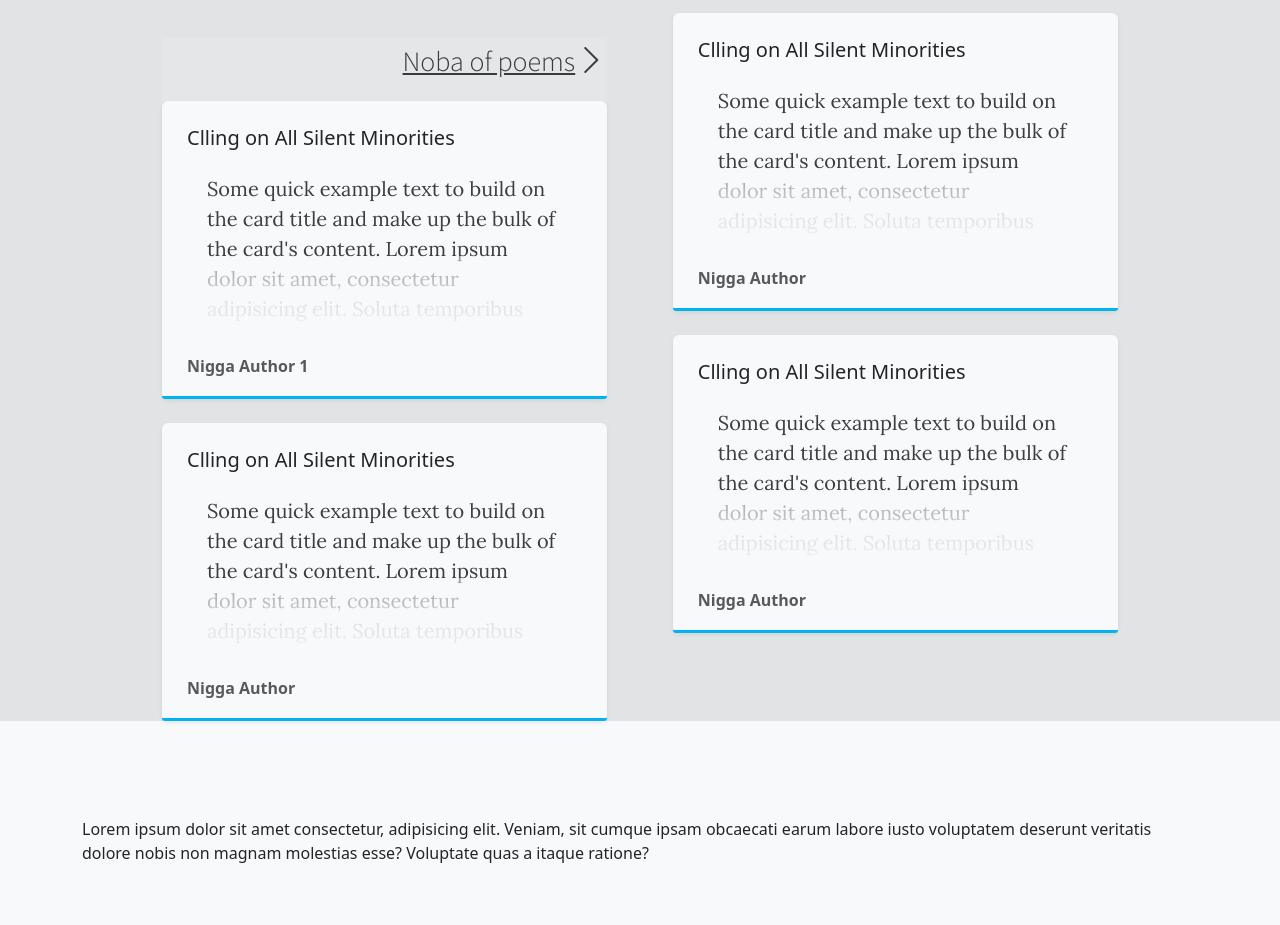
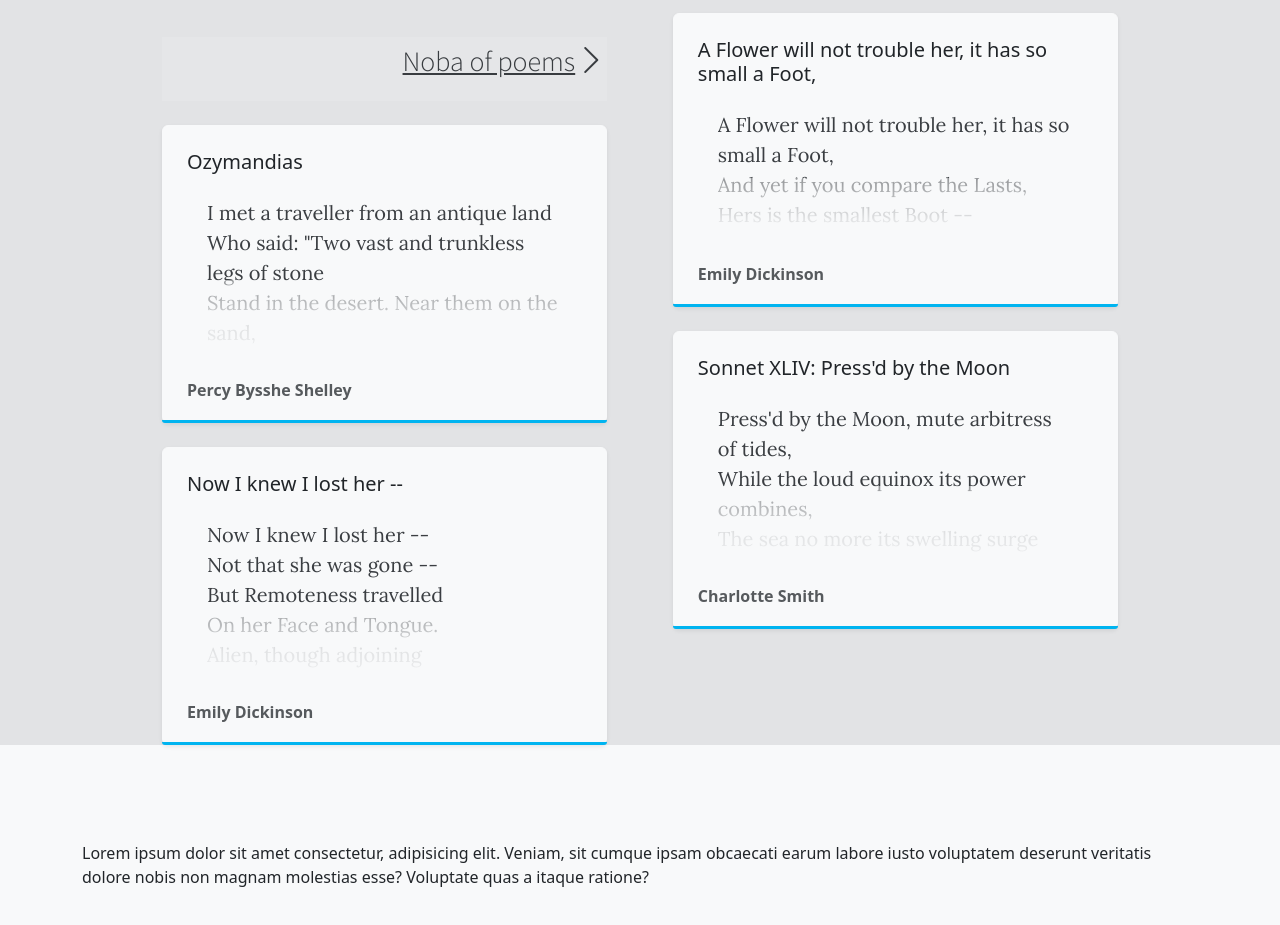
Before and after one commit to mulfranck/poetlines, a React (Create React App) app: page / in a window 1280 px wide. Shown: the part 891-1816 px from the top of the page. Built offline with nearby package versions, Linux system fonts and the light colour scheme.

Commit message:
refractor PoemList for a reusable PoemCard

```diff
--- /dev/null
+++ b/src/components/PoemCard.jsx
@@ -0,0 +1,32 @@
+const PoemCard = (props) => {
+
+  const { title, lines, author } = (props.poem);
+
+  const poemLines = lines.map((line) => {
+    // To random the whitespaces for the html poemline
+    // let rand = Math.floor(Math.random()*10);
+    // rand = rand <= 3 ? rand : Math.abs(rand - 7);
+    // let spacing = ''.repeat(rand);
+    // const newLine = spacing + line;
+    return (
+      <span className="line">{line}</span>
+    )
+  })
+  return (
+    <article className="card bg-light shadow-sm border-light px-4 pt-4 pb-1 my-4">
+          <h5 className="card-title">{title}</h5>
+          <div className="card-body mx-1 position-relative">
+
+            <p className="card-text text-20 para">
+              {poemLines}
+            </p>
+            <div className="faded-text w-100 h-50 position-absolute bottom-0"></div>
+          </div>
+          <div className="footer d-flex flex-column align-items-start">
+            <p className="author fw-bold opacity-75">{author}</p>
+          </div>
+        </article>
+  )
+}
+
+export default PoemCard;
--- a/src/components/PoemList.css
+++ b/src/components/PoemList.css
@@ -29,13 +29,7 @@
    column-gap: 4.1rem;
 }
 
-/* @media (min-width: 576px) {
-  .card-columns {
-    -webkit-column-count: 3;
-    column-count: 3;
-    -webkit-column-gap: 1.25rem;
-    column-gap: 1.25rem;
-    orphans: 1;
-    widows: 1;
-  }
-} */
+.line {
+  display: flex;
+  flex-direction: column;
+}
--- a/src/components/PoemList.js
+++ b/src/components/PoemList.js
@@ -1,4 +1,87 @@
+import PoemCard from './PoemCard';
 import './PoemList.css'
+
+const POEMS = [
+  {
+    title: "Ozymandias",
+    author: "Percy Bysshe Shelley",
+    lines: [
+      "I met a traveller from an antique land",
+      "Who said: \"Two vast and trunkless legs of stone",
+      "Stand in the desert. Near them on the sand,",
+      "Half sunk, a shattered visage lies, whose frown",
+      "And wrinkled lip and sneer of cold command",
+      "Tell that its sculptor well those passions read",
+      "Which yet survive, stamped on these lifeless things,",
+      "The hand that mocked them and the heart that fed.",
+      "And on the pedestal these words appear:",
+      "'My name is Ozymandias, King of Kings:",
+      "Look on my works, ye mighty, and despair!'",
+      "Nothing beside remains. Round the decay",
+      "Of that colossal wreck, boundless and bare,",
+        "The lone and level sands stretch far away\"."
+    ]
+  },
+  {
+    "title": "Now I knew I lost her --",
+    "author": "Emily Dickinson",
+    "lines": [
+      "Now I knew I lost her --",
+      "Not that she was gone --",
+      "But Remoteness travelled",
+      "On her Face and Tongue.",
+      "",
+      "Alien, though adjoining",
+      "As a Foreign Race --",
+      "Traversed she though pausing",
+      "Latitudeless Place.",
+      "",
+      "Elements Unaltered --",
+      "Universe the same",
+      "But Love's transmigration --",
+      "Somehow this had come --",
+      "",
+      "Henceforth to remember",
+      "Nature took the Day",
+      "I had paid so much for --",
+      "His is Penury",
+      "Not who toils for Freedom",
+      "Or for Family",
+      "But the Restitution",
+      "Of Idolatry."
+    ]
+  },
+  {
+    "title": "A Flower will not trouble her, it has so small a Foot,",
+    "author": "Emily Dickinson",
+    "lines": [
+      "A Flower will not trouble her, it has so small a Foot,",
+      "And yet if you compare the Lasts,",
+      "Hers is the smallest Boot --"
+    ]
+  },
+  {
+    "title": "Sonnet XLIV: Press'd by the Moon",
+    "author": "Charlotte Smith",
+    "lines": [
+      "Press'd by the Moon, mute arbitress of tides,",
+      "While the loud equinox its power combines,",
+      "The sea no more its swelling surge confines,",
+      "But o'er the shrinking land sublimely rides.",
+      "The wild blast, rising from the Western cave,",
+      "Drives the huge billows from their heaving bed;",
+      "Tears from their grassy tombs the village dead,",
+      "And breaks the silent sabbath of the grave!",
+      "With shells and sea-weed mingled, on the shore",
+      "Lo! their bones whiten in the frequent wave;",
+      "But vain to them the winds and waters rave;",
+      "They hear the warring elements no more:",
+      "While I am doom'd—by life's long storm opprest,",
+      "To gaze with envy on their gloomy rest."
+    ]
+  }
+
+]
 
 const PoemList = () => {
   return (
@@ -12,76 +95,10 @@ const PoemList = () => {
               <a href="/peoms" className='link-dark d-flex align-items-center fs-3 text-medium text-sans para'><span> Noba of poems</span> <i className="bi bi-chevron-right text-dark fs-2" ></i></a>
             </p>
           </header>
-        <article className="card bg-light shadow-sm border-light px-4 pt-4 pb-1 mb-4">
-          <h5 className="card-title">Clling on All Silent Minorities</h5>
-          <div className="card-body mx-1 position-relative">
-
-            <p className="card-text text-20 para">
-              Some quick example text to build on the card title and make up the bulk of the card's content.
-              Lorem ipsum dolor sit amet, consectetur adipisicing elit. Soluta temporibus esse nemo amet?
-              Rem ipsum dolor sit amet consectetur adipisicing elit.
-              Quod non rem aliquam voluptatem asperiores enim!
-            </p>
-            <div className="faded-text w-100 h-50 position-absolute bottom-0"></div>
-          </div>
-          <div className="footer d-flex flex-column align-items-start">
-            <p className="author fw-bold opacity-75">
-              Nigga Author 1
-            </p>
-          </div>
-        </article>
-        <article className="card bg-light shadow-sm border-light px-4 pt-4 pb-1 my-4">
-          <h5 className="card-title">Clling on All Silent Minorities</h5>
-          <div className="card-body mx-1 position-relative">
-
-            <p className="card-text text-20 para">
-              Some quick example text to build on the card title and make up the bulk of the card's content.
-              Lorem ipsum dolor sit amet, consectetur adipisicing elit. Soluta temporibus esse nemo amet?
-              Rem ipsum dolor sit amet consectetur adipisicing elit.
-              Quod non rem aliquam voluptatem asperiores enim!
-            </p>
-            <div className="faded-text w-100 h-50 position-absolute bottom-0"></div>
-          </div>
-          <div className="footer d-flex flex-column align-items-start">
-            <p className="author fw-bold opacity-75">
-              Nigga Author
-            </p>
-          </div>
-        </article>
-        <article className="card bg-light shadow-sm border-light px-4 pt-4 pb-1 my-4">
-          <h5 className="card-title">Clling on All Silent Minorities</h5>
-          <div className="card-body mx-1 position-relative">
-
-            <p className="card-text text-20 para">
-              Some quick example text to build on the card title and make up the bulk of the card's content.
-              Lorem ipsum dolor sit amet, consectetur adipisicing elit. Soluta temporibus esse nemo amet?
-              Rem ipsum dolor sit amet consectetur adipisicing elit.
-              Quod non rem aliquam voluptatem asperiores enim!
-            </p>
-            <div className="faded-text w-100 h-50 position-absolute bottom-0"></div>
-          </div>
-          <div className="footer d-flex flex-column align-items-start">
-            <p className="fw-bold author opacity-75">Nigga Author</p>
-          </div>
-        </article>
-        <article className="card bg-light shadow-sm border-light px-4 pt-4 pb-1 my-4">
-          <h5 className="card-title">Clling on All Silent Minorities</h5>
-          <div className="card-body mx-1 position-relative">
-
-            <p className="card-text text-20 para">
-              Some quick example text to build on the card title and make up the bulk of the card's content.
-              Lorem ipsum dolor sit amet, consectetur adipisicing elit. Soluta temporibus esse nemo amet?
-              Rem ipsum dolor sit amet consectetur adipisicing elit.
-              Quod non rem aliquam voluptatem asperiores enim!
-            </p>
-            <div className="faded-text w-100 h-50 position-absolute bottom-0"></div>
-          </div>
-          <div className="footer d-flex flex-column align-items-start">
-            <p className="author fw-bold opacity-75">
-              Nigga Author
-            </p>
-          </div>
-        </article>
+          <PoemCard poem={POEMS[0]} />
+          <PoemCard poem={POEMS[1]} />
+          <PoemCard poem={POEMS[2]} />
+          <PoemCard poem={POEMS[3]} />
         </div>
     </div>
     </section>
```
Lines whose indentation alone changed are shown as unchanged.
